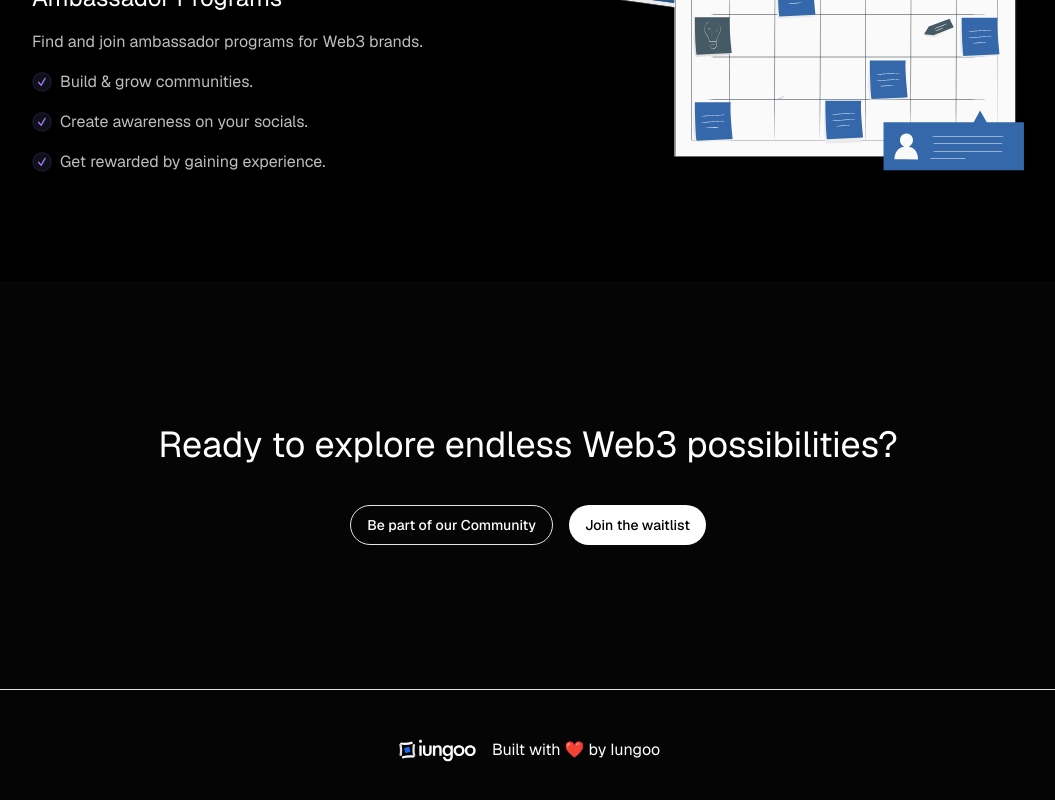
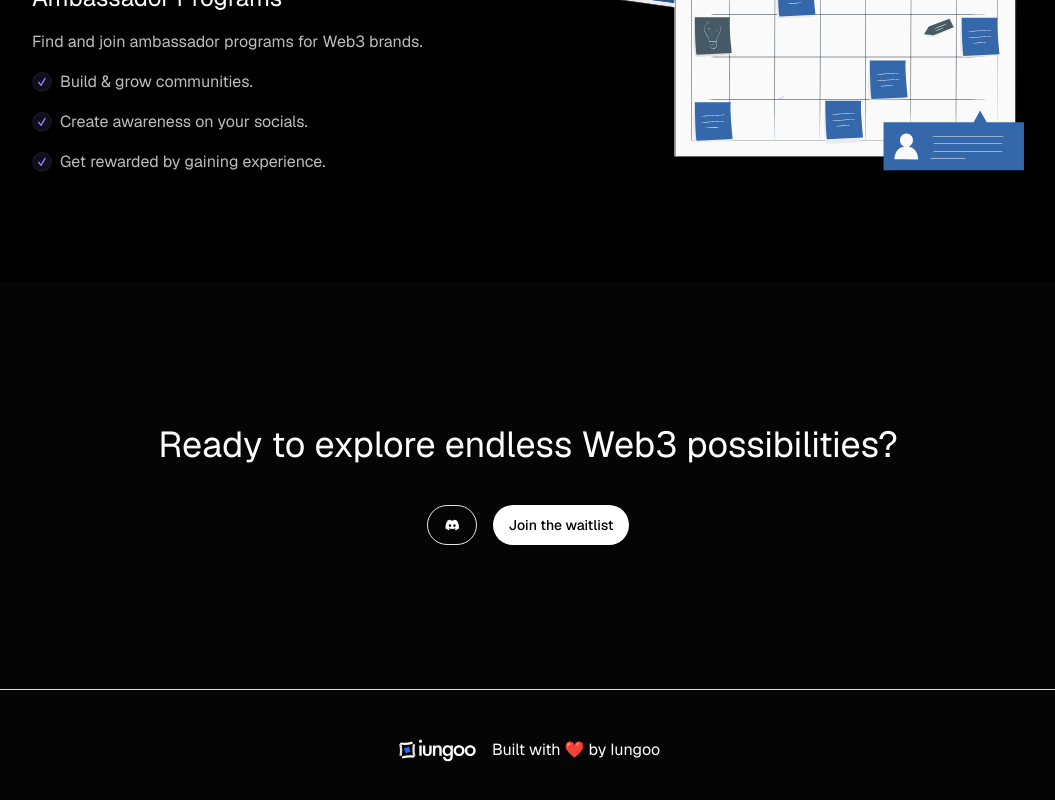
Before and after one commit to frontendninja10/iungoo, a Next.js app: page / in a window 1280 px wide. Shown: the part 4782-5582 px from the top of the page, without its empty margins (112-1167 px from the left). Built offline with nearby package versions, Linux system fonts and the light colour scheme; no server answers.

Commit message:
update discord link

```diff
--- a/app/page.tsx
+++ b/app/page.tsx
@@ -489,8 +489,8 @@ function CallToAction({ setOpen }: { setOpen: (value: boolean) => void }) {
           variant="outline"
           className="rounded-3xl bg-transparent text-white"
         >
-          <Link href="https://discord.gg/9wGbpMxC">
-            Be part of our Community
+          <Link href="https://discord.gg/H8mRYjQQ2G">
+            <DiscordIcon className="w-[41px] h-[40px]" />
           </Link>
         </Button>
         <Button
```
